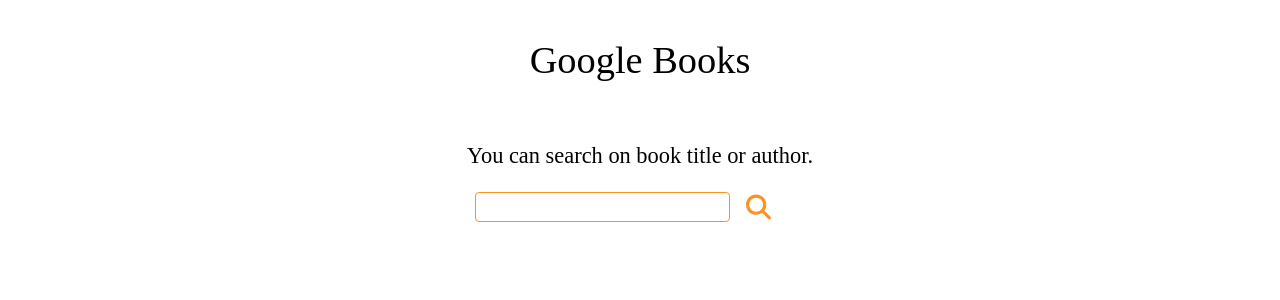
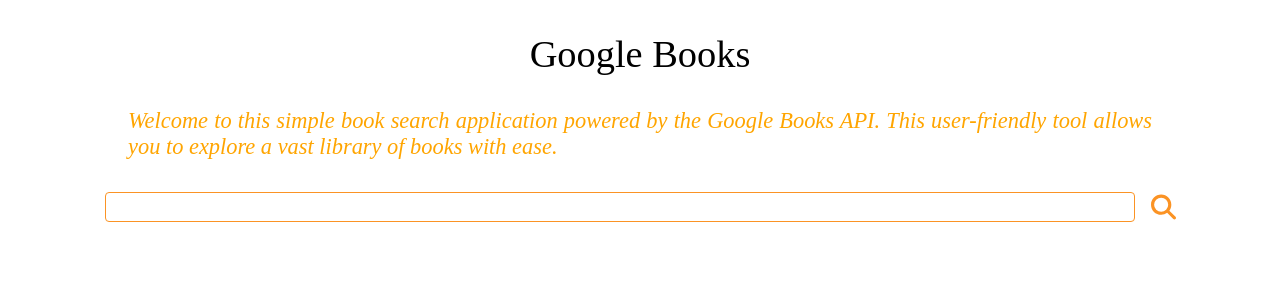
Before and after one commit to petrdragonman/googleBooks, a React (Vite) app: page / in a window 1280 px wide. Shown: the top 300 px of the page. Built offline with nearby package versions, Linux system fonts and the light colour scheme.

Commit message:
improves layout of the book card

```diff
--- a/src/components/BookCard/BookCard.jsx
+++ b/src/components/BookCard/BookCard.jsx
@@ -5,7 +5,9 @@
     <article className={classes.wrapper}>
         <section className={classes.card}>
             <span className={classes.title}>{book.title}</span>
-            <span className={classes.author}>{book.authors[0]}</span>
+            <section className={classes.authors}>
+              {book.authors.map((author) => (<span className={classes.author} key={author}>{author}</span>))}
+            </section>
             {book.image && <img src={book.image.thumbnail} alt="book image" />}
             <span className={classes.description}>{book.description}</span>
         </section>
--- a/src/components/BookCard/BookCard.module.scss
+++ b/src/components/BookCard/BookCard.module.scss
@@ -12,21 +12,28 @@
         align-self: center;
         width: 90%;
         border: 1px solid orange;
+        border-radius: 6px;
         padding: 20px 10px;
         gap: 10px;
         margin: 10px;
         .title {
             display: flex;
+            flex-direction: column;
             align-self: center;
             color: orange;
             font-size: 1.4em;
         }
-        .author {
+        .authors {
             display: flex;
+            flex-direction: column;
             align-self: center;
             color: orange;
-            font-size: 1.2em;
+            font-size: 1em;
+            .author {
+                display: flex;
+            }
         }
+
         .description {
             font-size: 1em;
             width: 80%;
--- a/src/components/Heading/Heading.jsx
+++ b/src/components/Heading/Heading.jsx
@@ -2,10 +2,18 @@
 
 
 const Heading = () => {
+    const appDescriptionText = "Welcome to this simple book search application powered by the Google Books API. This user-friendly tool allows you to explore a vast library of books with ease."
+    // const appDescriptionText = [
+    //     "Welcome to this simple book search application powered by the Google Books API!",
+    //     "This user-friendly tool allows you to explore a vast library of books with ease.",
+    //     "Here's how you can use it:",
+    //     "Search by book title: Simply enter the title of the book you're looking for in the search bar.",
+    //     "Search by author: Type in the author's name to discover their works."
+    // ]
     return (
         <article className={classes.wrapper}>
-            <p className={classes.appTitle}>Google Books</p>
-            <p className={classes.appDescription}>You can search on book title or author.</p>
+            <span className={classes.appTitle}>Google Books</span>
+            <span className={classes.appDescription}>{appDescriptionText}</span>
         </article>
     );
 };
--- a/src/components/Heading/Heading.module.scss
+++ b/src/components/Heading/Heading.module.scss
@@ -1,16 +1,24 @@
 .wrapper {
     display: flex;
     flex-direction: column;
-    justify-content: center;
+    //justify-content: flex-start;
+    //align-items: flex-start;
+    gap: 2em;
+    margin-top: 2em;
+    margin-bottom: 2em;
     .appTitle {
         display: flex;
         align-self: center;
         font-size: 2.4em;
     }
-
     .appDescription {
+        //padding: 20px;
+        width: 80%;
         display: flex;
         align-self: center;
         font-size: 1.4em;
+        color: orange;
+        font-style: italic;
+        text-align: justify;
     }
 }
--- a/src/components/SearchForm/SearchForm.module.scss
+++ b/src/components/SearchForm/SearchForm.module.scss
@@ -1,22 +1,15 @@
 .form {
-    width: 90%;
+    width: 100%;
     display: flex;
     flex-direction: row;
-    //justify-content: center;
-    //align-items: center;
     align-self: center;
-    //gap: 0.6em;
-    //border: 1px solid red;
 }
 
 .field {
     display: flex;
     justify-content: center;
     gap: 1em;
-    //border: 1px solid red;
     width: 100%;
-    //border: 1px solid #FB9324;
-    //border-radius: 8px;
 }
 
 .searchText {
@@ -28,7 +21,6 @@
 }
 
 .searchImg {
-    //border: 1px solid red;
     width: 25px;
 }
 
--- a/src/container/BookLoader.jsx
+++ b/src/container/BookLoader.jsx
@@ -7,7 +7,6 @@
     const [error, setError] = useState(null);
     const [fetchStatus, setFetchStatus] = useState('PENDING');
 
-    console.log("searchTerm - BookLoader: ", searchTerm);
     const fetchBook = () => {
         setFetchStatus('LOADING');
         getBooks(searchTerm)
```
